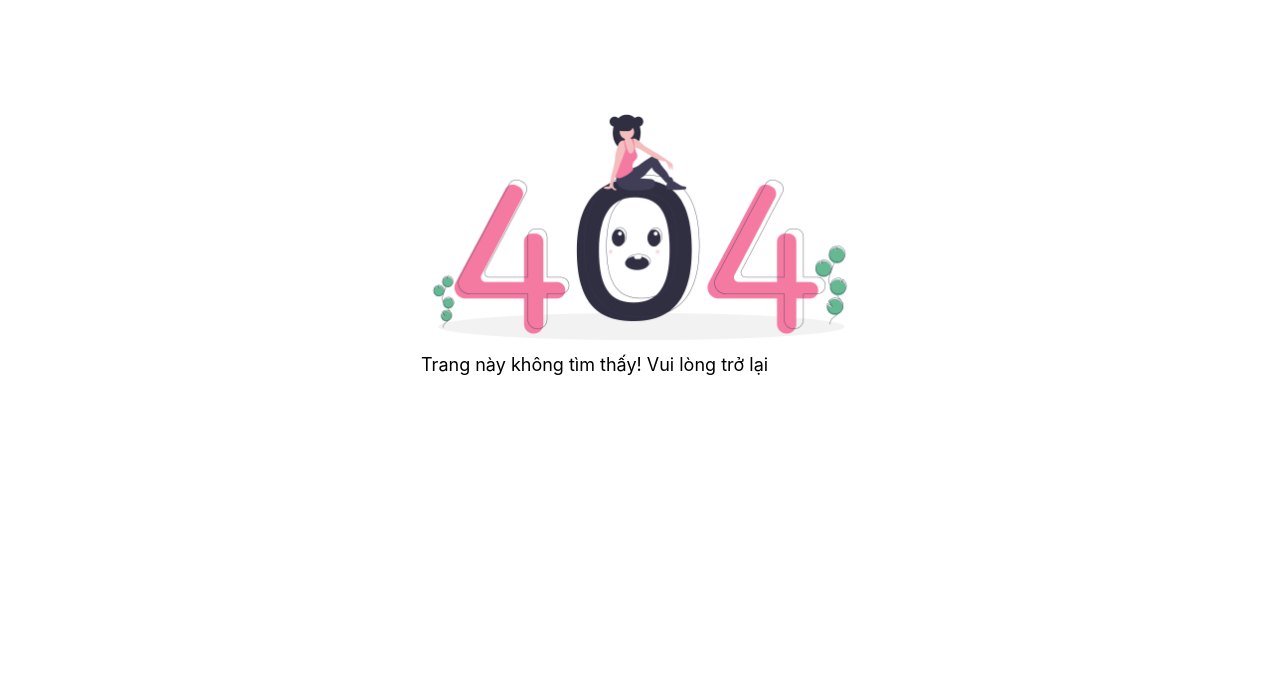
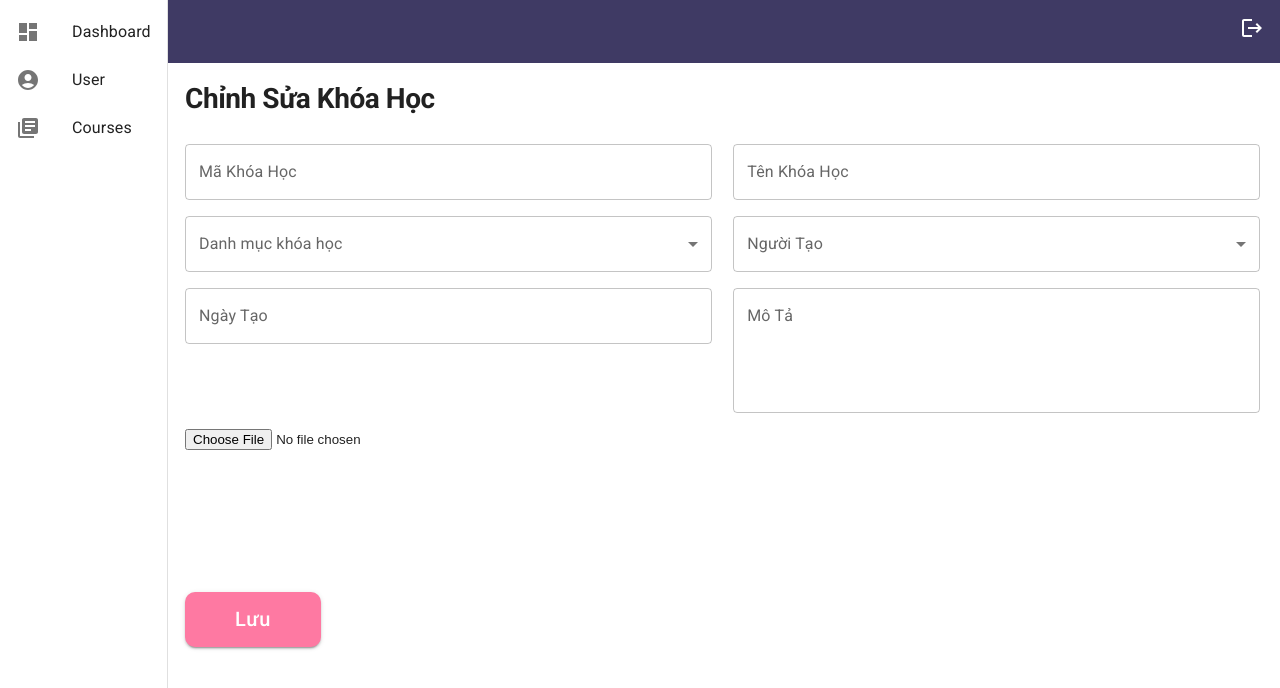
Before and after one commit to Juil53/Elearning-ReactJs, a React (Create React App) app: page /admin-course/1 in a window 1280 px wide. Shown: the top 688 px of the page. Built offline with nearby package versions, Linux system fonts and the light colour scheme; sample sign-in values are in the browser's storage.

Commit message:
Add component AddOrUpdateCourse, delete course feature

```diff
--- a/src/Api/api.js
+++ b/src/Api/api.js
@@ -10,6 +10,8 @@ api.interceptors.request.use((config) => {
       "eyJhbGciOiJIUzI1NiIsInR5cCI6IkpXVCJ9.eyJ0ZW5Mb3AiOiJCb290Y2FtcCAyMCIsIkhldEhhblN0cmluZyI6IjE3LzA3LzIwMjIiLCJIZXRIYW5UaW1lIjoiMTY1ODAxNjAwMDAwMCIsIm5iZiI6MTYyNjcxNDAwMCwiZXhwIjoxNjU4MTYzNjAwfQ.CyAnnc8e2Rp7YmuJCdtEj-Wp7RvlDenB9Dad6NV0R20",
     Authorization: localStorage.getItem("UserClient")
       ? `Bearer ${JSON.parse(localStorage.getItem("UserClient")).accessToken}`
+      : localStorage.getItem("AdminClient")
+      ? `Bearer ${JSON.parse(localStorage.getItem("AdminClient")).accessToken}`
       : "",
   };
 
--- a/src/Routes/route.js
+++ b/src/Routes/route.js
@@ -63,10 +63,18 @@ const routeAdmin = [
   },
   {
     page: "Quản Lý Khoá Học",
+    exact: true,
+    path: "/admin-course",
+    component: lazy(() => import("../templateAdmin/AdminCourses/AdminCourses")),
+  },
+  {
+    page: "Thêm hoặc Thay Đổi Khóa Học",
     exact: false,
-    path: "/admincourses",
+    path: "/admin-course/:action",
     component: lazy(() =>
-      import("../templateAdmin/AdminCourses/AdminCourses")
+      import(
+        "../templateAdmin/AdminCourses/_components/AddOrUpdateCourse/AddOrUpdateCourse"
+      )
     ),
   },
 ];
--- a/src/templateAdmin/AdminCourses/AdminCourses.js
+++ b/src/templateAdmin/AdminCourses/AdminCourses.js
@@ -1,47 +1,62 @@
-import React, { Fragment, useEffect, useState } from 'react';
+import React, { Fragment, useEffect, useState, useMemo } from "react";
 import { Box } from "@mui/material";
-import HeaderAdmin from '../../_components/HeaderAdmin/HeaderAdmin';
-import { actCourseAllGet, actCourseSearch } from './modules/actions';
-import { useDispatch, useSelector } from 'react-redux';
-import CoursesTable from './_components/CoursesTable';
+import HeaderAdmin from "../../_components/HeaderAdmin/HeaderAdmin";
+import {
+  actCourseAllGet,
+  actCourseDelete,
+  actCourseSearch,
+} from "./modules/actions";
+import { useDispatch, useSelector } from "react-redux";
+import CoursesTable from "./_components/CoursesTable";
 
 export default function AdminCourses() {
   const styles = {
     root: {
-      padding: '20px',
-      margin: '0 auto',
-    }
-  }
+      padding: "20px",
+      margin: "0 auto",
+    },
+  };
 
   const dispatch = useDispatch();
 
   useEffect(() => {
     dispatch(actCourseAllGet());
-  }, [])
+  }, []);
 
-  const dataCourseList = useSelector(state => state.adminCourseListReducer.dataCourseList);
+  const dataCourseList = useSelector(
+    (state) => state.adminCourseListReducer.dataCourseList
+  );
 
-  const [keyword, setKeyword] = useState('');
+  const [keyword, setKeyword] = useState("");
+
   const handleSearch = () => {
     if (!keyword) {
       dispatch(actCourseAllGet());
     } else {
-      dispatch(actCourseSearch(keyword))
+      dispatch(actCourseSearch(keyword));
     }
-  }
+  };
+
+  const CoursesTableComp = useMemo(
+    () => <CoursesTable dataCourseList={dataCourseList} />,
+    [dataCourseList]
+  );
 
   return (
-    console.log('hello'),
     <Fragment>
       <Box
         component="main"
         sx={{ width: `calc(100% - ${165}px)`, ml: `${165}px` }}
       >
         <Box sx={styles.root}>
-          <HeaderAdmin heading={'Quản lý khóa học'} buttonLabel={'New Course'} placeholder={'Search course'} setKeyword={setKeyword} handleSearch={handleSearch} />
-          <CoursesTable />
-          {/* {dataCourseList && courseTableComp}
-                {dataCourseList && console.log('rootComp')} */}
+          <HeaderAdmin
+            heading={"Quản lý khóa học"}
+            buttonLabel={"Thêm khóa học"}
+            placeholder={"Search course"}
+            setKeyword={setKeyword}
+            handleSearch={handleSearch}
+          />
+          {dataCourseList && CoursesTableComp}
         </Box>
       </Box>
     </Fragment>
--- /dev/null
+++ b/src/templateAdmin/AdminCourses/_components/AddOrUpdateCourse/AddOrUpdateCourse.js
@@ -0,0 +1,177 @@
+import {
+  Box,
+  Button,
+  FormControl,
+  InputLabel,
+  MenuItem,
+  Select,
+  TextField,
+  Typography,
+} from "@mui/material";
+import React, { Fragment, useState } from "react";
+import { useParams } from "react-router-dom";
+import { GROUP_NUMBER } from "../../modules/constants";
+
+export default function AddOrUpdateCourse(props) {
+  const styles = {
+    root: {
+      padding: "20px",
+      margin: "0 auto",
+      "& h1": {
+        fontSize: "28px",
+        fontWeight: 600,
+        padding: 0,
+        mb: "20px",
+      },
+    },
+    inputFile: {
+      flexDirection: "row",
+      justifyContent: "space-between",
+    },
+    button: {
+      padding: "10px 50px",
+      fontSize: "20px",
+      marginTop: "5px",
+    },
+  };
+
+  let { action } = useParams();
+
+  const [courseDetail, setCourseDetail] = useState({
+    maKhoaHoc: "",
+    tenKhoaHoc: null,
+    moTa: null,
+    luotXem: 0,
+    danhGia: 0,
+    hinhAnh: null,
+    maNhom: GROUP_NUMBER,
+    ngayTao: null,
+    maDanhMucKhoaHoc: null,
+    taiKhoanNguoiTao: null,
+  });
+
+  const handleChangeInput = (e) => {
+    const { value, name } = e.target;
+    setCourseDetail({
+      ...courseDetail,
+      [name]: value,
+    });
+  };
+
+  const handleChangeImage = (e) => {
+    let file = e.target.files[0];
+    setCourseDetail({ ...courseDetail, hinhAnh: file.name });
+    console.log(courseDetail);
+  };
+
+  return (
+    <Fragment>
+      <Box
+        component="main"
+        sx={{ width: `calc(100% - ${165}px)`, ml: `${165}px` }}
+      >
+        <Box sx={styles.root}>
+          <Typography variant="h1">
+            {action === "add" ? "Thêm Khóa Học" : "Chỉnh Sửa Khóa Học"}
+          </Typography>
+          <Box
+            component="form"
+            sx={{
+              // paddingLeft: "100px",
+              display: "flex",
+              justifyContent: "space-between",
+              flexWrap: "wrap",
+              "& .MuiFormControl-root": {
+                my: 1,
+                width: "49%",
+              },
+            }}
+          >
+            <TextField
+              label="Mã Khóa Học"
+              type="text"
+              value={courseDetail.maKhoaHoc ?? ""}
+              name="maKhoaHoc"
+              onChange={handleChangeInput}
+            />
+            <TextField
+              label="Tên Khóa Học"
+              type="text"
+              value={courseDetail.tenKhoaHoc ?? ""}
+              name="tenKhoaHoc"
+              onChange={handleChangeInput}
+            />
+            <FormControl>
+              <InputLabel id="courseCategory">Danh mục khóa học</InputLabel>
+              <Select
+                labelId="courseCategory"
+                label="Danh mục khóa học"
+                value={courseDetail.maDanhMucKhoaHoc ?? ""}
+                name="maDanhMucKhoaHoc"
+                onChange={handleChangeInput}
+              >
+                <MenuItem value={10}>Ten</MenuItem>
+                <MenuItem value={20}>Twenty</MenuItem>
+                <MenuItem value={30}>Thirty</MenuItem>
+              </Select>
+            </FormControl>
+            <FormControl>
+              <InputLabel id="courseCategory">Người Tạo</InputLabel>
+              <Select
+                labelId="courseCategory"
+                label="Người Tạo"
+                value={courseDetail.taiKhoanNguoiTao ?? ""}
+                name="taiKhoanNguoiTao"
+                onChange={handleChangeInput}
+              >
+                <MenuItem value={10}>Ten</MenuItem>
+                <MenuItem value={20}>Twenty</MenuItem>
+                <MenuItem value={30}>Thirty</MenuItem>
+              </Select>
+            </FormControl>
+            <TextField
+              label="Ngày Tạo"
+              type="text"
+              value={courseDetail.ngayTao ?? ""}
+              name="ngayTao"
+              onChange={handleChangeInput}
+            />
+            <TextField
+              label="Mô Tả"
+              type="textarea"
+              value={courseDetail.moTa ?? ""}
+              name="moTa"
+              onChange={handleChangeInput}
+              multiline
+              minRows={4}
+            />
+            <FormControl sx={styles.inputFile}>
+              <input
+                type="file"
+                accept="image/*"
+                onChange={handleChangeImage}
+              />
+              <Box sx={{ width: 150, height: 150 }}>
+                {courseDetail.hinhAnh && (
+                  <img
+                    src=""
+                    alt=""
+                    style={{
+                      width: "100%",
+                      height: "100%",
+                      display: "block",
+                      objectFit: "cover",
+                    }}
+                  />
+                )}
+              </Box>
+            </FormControl>
+          </Box>
+          <Button variant="contained" sx={styles.button}>
+            {action === "add" ? "Thêm" : "Lưu"}
+          </Button>
+        </Box>
+      </Box>
+    </Fragment>
+  );
+}
--- a/src/templateAdmin/AdminCourses/_components/CoursesTable.js
+++ b/src/templateAdmin/AdminCourses/_components/CoursesTable.js
@@ -1,7 +1,104 @@
-import React from 'react'
+import React from "react";
+import { styled } from "@mui/material/styles";
+import {
+  Table,
+  TableBody,
+  TableCell,
+  TableContainer,
+  TableHead,
+  TableRow,
+  Paper,
+  Button,
+} from "@mui/material";
+import { tableCellClasses } from "@mui/material/TableCell";
+import { actCourseDelete } from "../modules/actions";
+import { useDispatch } from "react-redux";
 
-export default function CoursesTable() {
-    return (
-        <div>CoursesTable</div>
-    )
+const StyledTableCell = styled(TableCell)(({ theme }) => ({
+  [`&.${tableCellClasses.head}`]: {
+    backgroundColor: "#FE79A2",
+    color: theme.palette.common.white,
+  },
+}));
+
+const StyledTableRow = styled(TableRow)(({ theme }) => ({
+  "&:nth-of-type(odd)": {
+    backgroundColor: theme.palette.action.hover,
+  },
+  // hide last border
+  "&:last-child td, &:last-child th": {
+    border: 0,
+  },
+}));
+
+const styles = {
+  button: {
+    padding: "10px 24px",
+    fontSize: "16px",
+    margin: "5px",
+  },
+};
+
+export default function CoursesTable(props) {
+  const { dataCourseList } = props;
+
+  const dispatch = useDispatch();
+  const handleDeleteCourse = (maKhoaHoc) => {
+    dispatch(actCourseDelete(maKhoaHoc));
+  };
+
+  return (
+    <TableContainer component={Paper}>
+      <Table sx={{ minWidth: 700 }} aria-label="customized table">
+        <TableHead>
+          <TableRow>
+            <StyledTableCell>STT</StyledTableCell>
+            <StyledTableCell>Mã Khóa Học</StyledTableCell>
+            <StyledTableCell>Tên Khóa Học</StyledTableCell>
+            <StyledTableCell>Hình Ảnh</StyledTableCell>
+            <StyledTableCell>Lượt Xem</StyledTableCell>
+            <StyledTableCell>Người Tạo</StyledTableCell>
+            <StyledTableCell>Thao Tác</StyledTableCell>
+          </TableRow>
+        </TableHead>
+        <TableBody>
+          {dataCourseList.map((course, index) => (
+            <StyledTableRow key={index}>
+              <StyledTableCell component="th" scope="row">
+                {index + 1}
+              </StyledTableCell>
+              <StyledTableCell>{course.maKhoaHoc}</StyledTableCell>
+              <StyledTableCell>{course.tenKhoaHoc}</StyledTableCell>
+              <StyledTableCell sx={{ textWrap: "wrap" }}>
+                <img
+                  src={course.hinhAnh}
+                  alt=""
+                  style={{ width: 200, height: 150 }}
+                />
+              </StyledTableCell>
+              <StyledTableCell>{course.luotXem}</StyledTableCell>
+              <StyledTableCell>{course.nguoiTao.hoTen}</StyledTableCell>
+              <StyledTableCell sx={{ minWidth: "200px" }}>
+                <Button variant="contained" sx={styles.button}>
+                  Sửa
+                </Button>
+                <Button
+                  variant="contained"
+                  sx={styles.button}
+                  onClick={() => {
+                    handleDeleteCourse(course.maKhoaHoc);
+                  }}
+                >
+                  Xóa
+                </Button>
+                <Button variant="contained" sx={styles.button}>
+                  Ghi danh
+                </Button>
+              </StyledTableCell>
+            </StyledTableRow>
+          ))}
+        </TableBody>
+      </Table>
+    </TableContainer>
+  );
 }
--- a/src/templateAdmin/AdminCourses/modules/actions.js
+++ b/src/templateAdmin/AdminCourses/modules/actions.js
@@ -1,5 +1,5 @@
-import * as ActionType from './constants';
-import api from '../../../Api/api';
+import * as ActionType from "./constants";
+import api from "../../../Api/api";
 
 export const actCourseAllGet = () => {
   return (dispatch) => {
@@ -7,29 +7,49 @@ export const actCourseAllGet = () => {
 
     api
       .get(`QuanLyKhoaHoc/LayDanhSachKhoaHoc?MaNhom=${ActionType.GROUP_NUMBER}`)
-            .then(result => {
-                dispatch(actCourseListSuccess(result.data))
+      .then((result) => {
+        dispatch(actCourseListSuccess(result.data));
       })
-            .catch(error => {
-                dispatch(actCourseFailed(error))
-            })
-    }
-}
+      .catch((error) => {
+        dispatch(actCourseFailed(error));
+      });
+  };
+};
 
 export const actCourseSearch = (tenKhoaHoc) => {
   return (dispatch) => {
     dispatch(actCourseRequest());
 
     api
-            .get(`https://elearningnew.cybersoft.edu.vn/api/QuanLyKhoaHoc/LayDanhSachKhoaHoc?tenKhoaHoc=${tenKhoaHoc}&MaNhom=${ActionType.GROUP_NUMBER}`)
-            .then(result => {
-                dispatch(actCourseListSuccess(result.data))
+      .get(
+        `https://elearningnew.cybersoft.edu.vn/api/QuanLyKhoaHoc/LayDanhSachKhoaHoc?tenKhoaHoc=${tenKhoaHoc}&MaNhom=${ActionType.GROUP_NUMBER}`
+      )
+      .then((result) => {
+        dispatch(actCourseListSuccess(result.data));
       })
-            .catch(error => {
-                dispatch(actCourseFailed(error))
+      .catch((error) => {
+        dispatch(actCourseFailed(error));
+      });
+  };
+};
+
+export const actCourseDelete = (maKhoaHoc) => {
+  return (dispatch) => {
+    console.log("delete course", maKhoaHoc);
+    dispatch(actCourseRequest());
+
+    api
+      .delete(
+        `https://elearningnew.cybersoft.edu.vn/api/QuanLyKhoaHoc/XoaKhoaHoc?MaKhoaHoc=${maKhoaHoc}`
+      )
+      .then((result) => {
+        actCourseAllGet();
       })
-    }
-}
+      .catch((error) => {
+        dispatch(actCourseFailed(error));
+      });
+  };
+};
 
 const actCourseRequest = () => {
   return {
@@ -41,8 +61,8 @@ const actCourseListSuccess = (data) => {
   return {
     type: ActionType.COURSE_LIST_SUCCESS,
     payload: data,
-    }
-}
+  };
+};
 
 const actCourseFailed = (error) => {
   return {
--- a/src/templateAdmin/AdminCourses/modules/constants.js
+++ b/src/templateAdmin/AdminCourses/modules/constants.js
@@ -1,4 +1,5 @@
-export const GROUP_NUMBER = 'GP01';
-export const COURSE_REQUEST = '@course/COURSE_REQUEST';
-export const COURSE_FAILED = '@course/COURSE_FAILED';
-export const COURSE_LIST_SUCCESS = '@courseList/COURSE_LIST_SUCCESS';
+export const GROUP_NUMBER = "GP01";
+export const COURSE_REQUEST = "@course/COURSE_REQUEST";
+export const COURSE_FAILED = "@course/COURSE_FAILED";
+export const COURSE_LIST_SUCCESS = "@courseList/COURSE_LIST_SUCCESS";
+export const COURSE_DELETE = "@course/COURSE_DELETE";
--- a/src/templateAdmin/Drawer/MyDrawer.js
+++ b/src/templateAdmin/Drawer/MyDrawer.js
@@ -43,7 +43,7 @@ function MyDrawer(props) {
     {
       text: "Courses",
       icon: <LibraryBooksIcon />,
-      onClick: () => history.push("/admincourses"),
+      onClick: () => history.push("/admin-course"),
     },
   ];
   const handleCheckout = () => {
```
Lines whose indentation alone changed are shown as unchanged.
